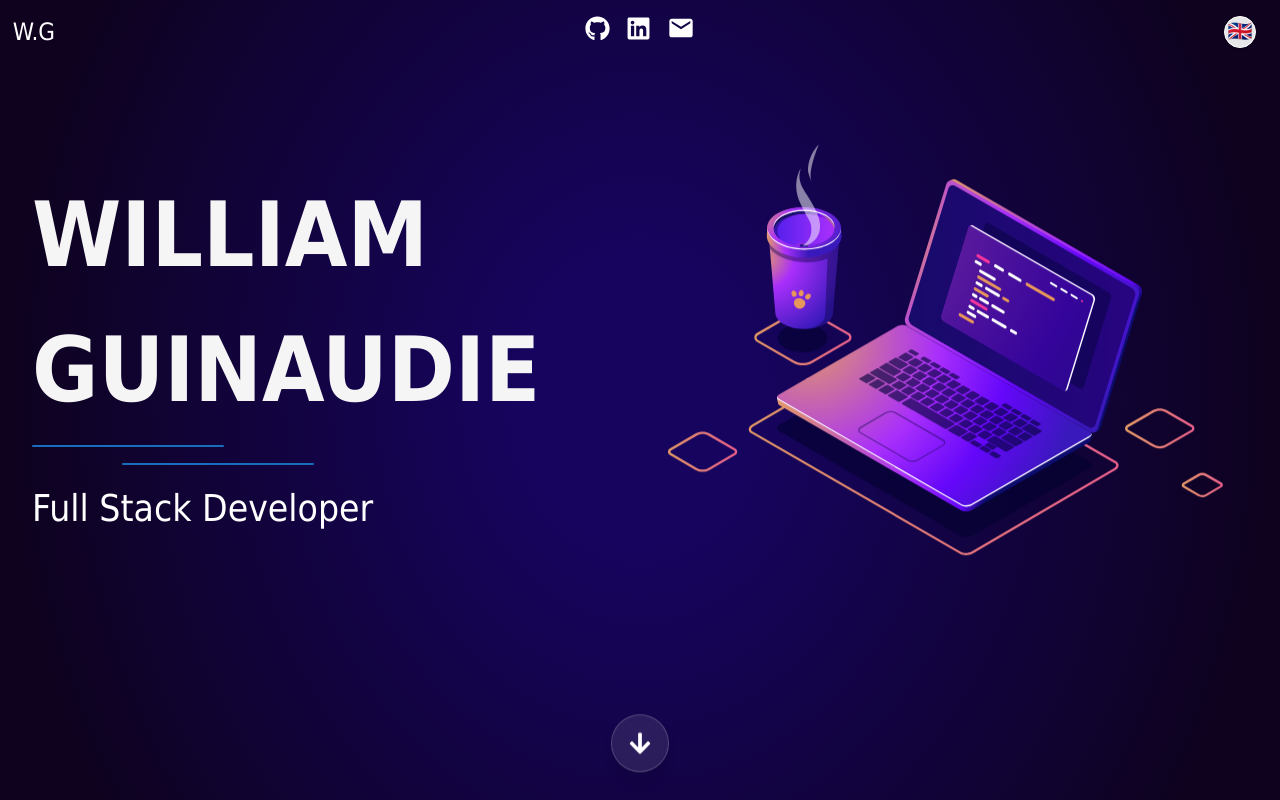
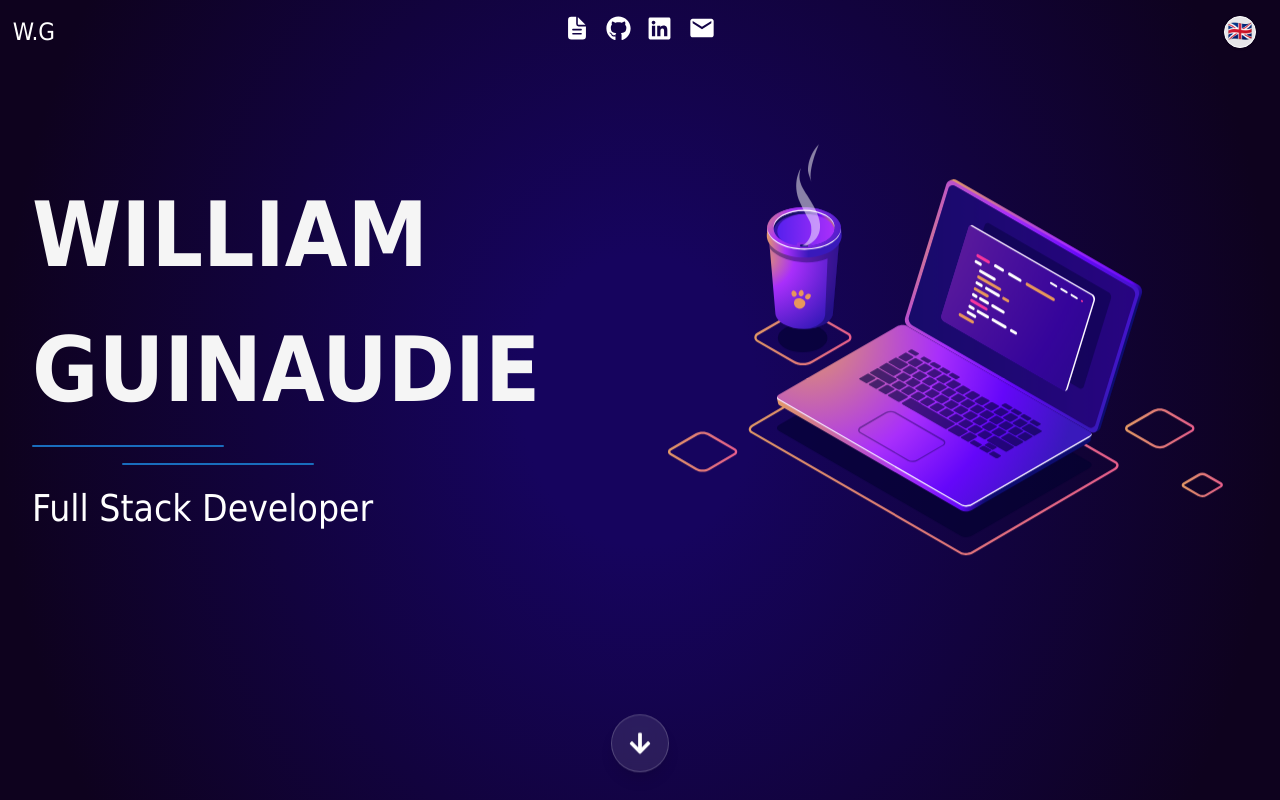
Before and after one commit to NeoHuncho/my-portfolio, a Next.js app: page / in a window 1280 px wide. Built offline with nearby package versions, Linux system fonts and the light colour scheme.

Commit message:
Add CV links to Header and integrate Speed Insights component

```diff
--- a/components/Header.tsx
+++ b/components/Header.tsx
@@ -3,16 +3,21 @@ import { motion } from 'framer-motion';
 import Link from 'next/link';
 import { useEffect, useState } from 'react';
 import { FaGithub, FaLinkedin } from 'react-icons/fa';
+import { IoDocumentText } from 'react-icons/io5';
 import { MdEmail } from 'react-icons/md';
 import { useLanguage } from '../hooks/useLanguage';
 import { useMediaQuery } from '../hooks/useMediaQuery';
 import { smoothScrollToElement } from '../utils/smoothScrollToElement';
+const CV_URLS = {
+  en: 'https://vntoja45q3vx3ti5.public.blob.vercel-storage.com/CV_English.pdf',
+  fr: 'https://vntoja45q3vx3ti5.public.blob.vercel-storage.com/CV_French.pdf',
+};
 
 export default function Header() {
   const [isLoaded, setIsLoaded] = useState(false);
   const [isInProjectsSection, setIsInProjectsSection] = useState(false);
   const isSmall = useMediaQuery('(max-width: 850px)');
-  const { strings, toggleLocale } = useLanguage();
+  const { strings, toggleLocale, locale } = useLanguage();
 
   useEffect(() => {
     setIsLoaded(true);
@@ -48,7 +53,7 @@ export default function Header() {
     <div
       className={`fixed z-10 top-0 left-0 w-full px-6 md:px-[1%] pt-4 pb-2 grid grid-cols-12 items-center pointer-events-none transition-transform duration-200 ${isSmall && isInProjectsSection ? '-translate-y-full' : ''}`}
     >
-      <div className="col-span-4 transition-opacity duration-300 pointer-events-auto">
+      <div className={`${isSmall ?'col-span-3':'col-span-4'}  transition-opacity duration-300 pointer-events-auto`}>
         <Link passHref href="/">
           <h2
             className={`font-medium text-white cursor-pointer text-2xl ${isSmall ? 'pt-1' : ''}`}
@@ -60,7 +65,7 @@ export default function Header() {
         </Link>
       </div>
       <div
-        className={`transition-all duration-300 pointer-events-none flex items-center ${isInProjectsSection ? 'col-span-8 justify-end pr-8' : isSmall ? 'col-span-6' : 'absolute left-0 w-full justify-center'}`}
+        className={`transition-all duration-300 pointer-events-none flex items-center ${isInProjectsSection ? 'col-span-8 justify-end pr-8' : isSmall ? 'col-span-5 ml-2' : 'absolute left-0 w-full justify-center'}`}
       >
         <motion.div
           key={isInProjectsSection ? 'projects' : 'hero'}
@@ -69,6 +74,15 @@ export default function Header() {
           transition={{ duration: 0.3 }}
           className={`flex gap-4 items-center pointer-events-auto ${isInProjectsSection ? 'justify-end' : isSmall ? 'pt-2 justify-start' : 'justify-center'}`}
         >
+          <a
+            className="cursor-pointer"
+            href={CV_URLS[locale]}
+            target="_blank"
+            rel="noreferrer"
+          >
+            <IoDocumentText   size={26} color="white" />
+          </a>
+
           <a
             className="cursor-pointer"
             href="https://github.com/NeoHuncho"
--- a/package.json
+++ b/package.json
@@ -27,6 +27,7 @@
     "@next/bundle-analyzer": "^16.0.7",
     "@tabler/icons": "^3.35.0",
     "@vercel/analytics": "^1.6.1",
+    "@vercel/speed-insights": "^1.3.1",
     "cookies-next": "^6.1.1",
     "dayjs": "^1.11.19",
     "embla-carousel-react": "^8.6.0",
--- a/pages/_app.tsx
+++ b/pages/_app.tsx
@@ -1,6 +1,7 @@
 import { type AppProps } from 'next/app';
 import Head from 'next/head';
 import { Analytics } from '@vercel/analytics/next';
+import { SpeedInsights } from "@vercel/speed-insights/next"
 import Header from '@components/Header';
 import { LanguageProvider } from '../contexts/LanguageContext';
 import '../styles/globals.css';
@@ -32,6 +33,7 @@ export default function App(props: AppProps) {
           </main>
         </LanguageProvider>
         <Analytics />
+        <SpeedInsights />
       </div>
     </>
   );
```
Also changed, not shown: 1 other file (tests, documents, lock files or other folders).
